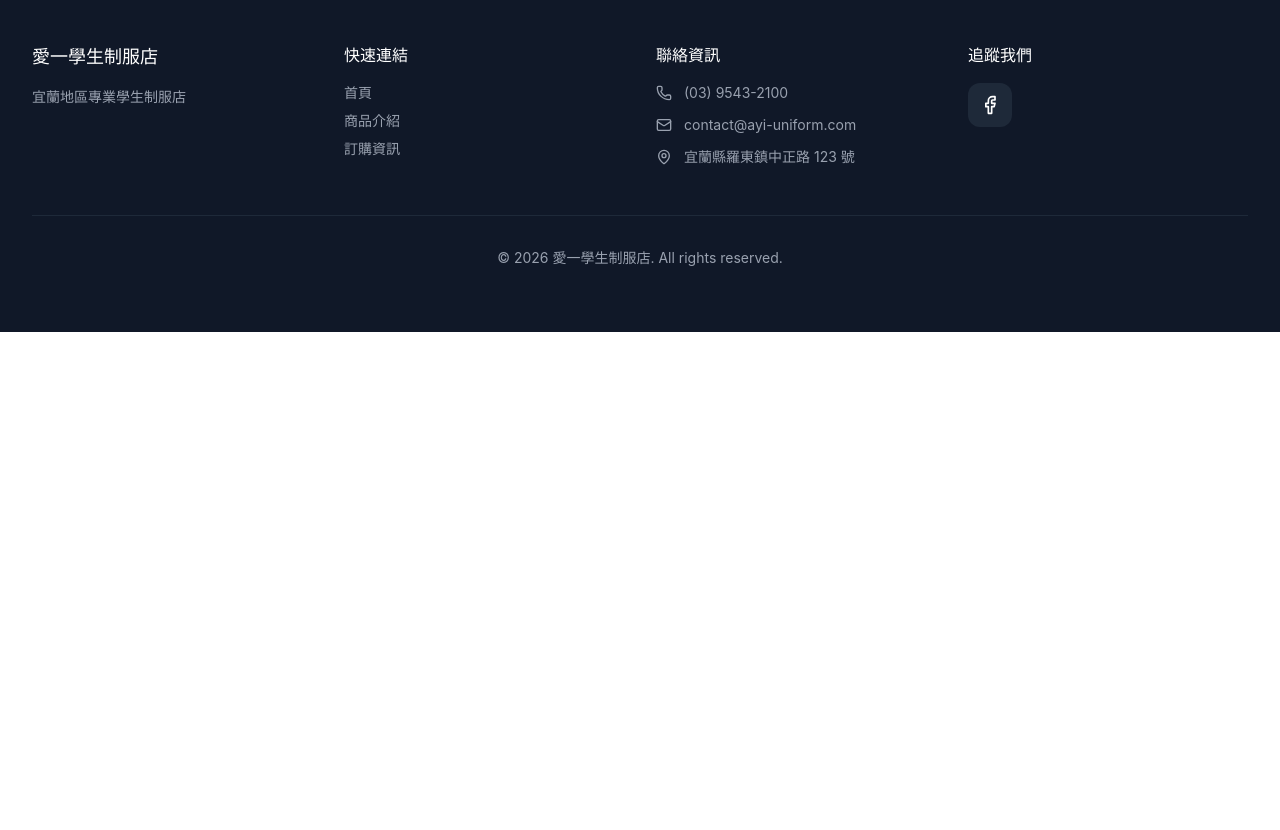
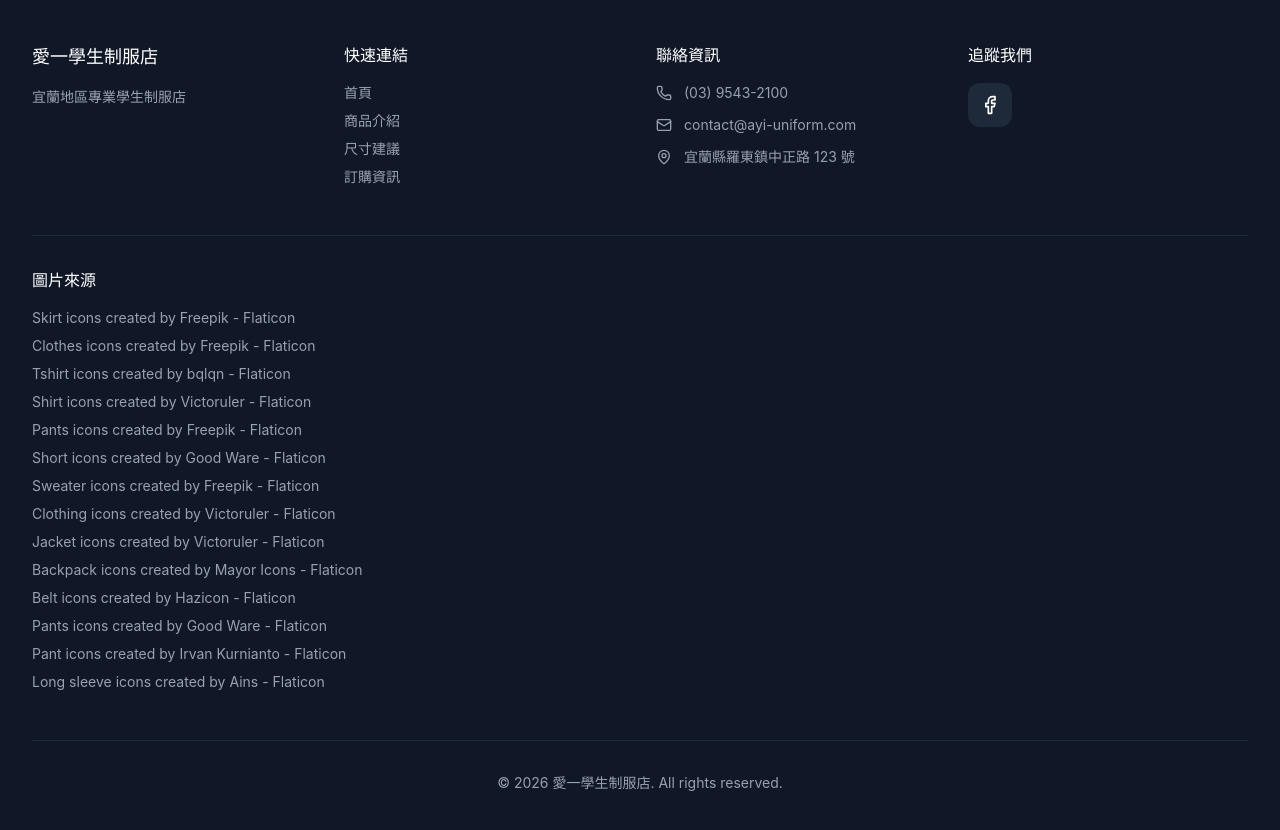
Before and after one commit to CwUrz/aiyiuniform_website, a React (Vite) app: page / in a window 1280 px wide. Shown: the part 4640-5470 px from the top of the page. Before the commit the page ends 4972 px from the top, so only its background shows below. Built offline with nearby package versions, Linux system fonts and the light colour scheme.

Commit message:
change order link

```diff
--- a/src/app/components/Footer.tsx
+++ b/src/app/components/Footer.tsx
@@ -2,12 +2,18 @@ import { Facebook, Mail, MapPin, Phone } from 'lucide-react';
 
 export function Footer() {
   return (
-    <footer id="contact" className="bg-gray-900 text-white py-16">
+    <footer
+      id="contact"
+      className="bg-gray-900 text-white py-16"
+    >
       <div className="max-w-7xl mx-auto px-4 sm:px-6 lg:px-8">
         <div className="grid sm:grid-cols-2 lg:grid-cols-4 gap-8">
           {/* Brand */}
           <div className="space-y-4">
-            <h3 className="text-white">愛一學生制服店</h3>
+            <h3 className="text-white">
+              愛一學生制服店
+            </h3>
+
             <p className="text-gray-400 text-sm leading-relaxed">
               宜蘭地區專業學生制服店
             </p>
@@ -15,15 +21,36 @@ export function Footer() {
 
           {/* Quick Links */}
           <div className="space-y-4">
-            <h4 className="text-white">快速連結</h4>
+            <h4 className="text-white">
+              快速連結
+            </h4>
+
             <div className="flex flex-col gap-2">
-              <a href="#home" className="text-gray-400 hover:text-white transition-colors text-sm">
+              <a
+                href="#home"
+                className="text-gray-400 hover:text-white transition-colors text-sm"
+              >
                 首頁
               </a>
-              <a href="#products" className="text-gray-400 hover:text-white transition-colors text-sm">
+
+              <a
+                href="#products"
+                className="text-gray-400 hover:text-white transition-colors text-sm"
+              >
                 商品介紹
               </a>
-              <a href="#order" className="text-gray-400 hover:text-white transition-colors text-sm">
+
+              <a
+                href="#size-guide"
+                className="text-gray-400 hover:text-white transition-colors text-sm"
+              >
+                尺寸建議
+              </a>
+
+              <a
+                href="#order"
+                className="text-gray-400 hover:text-white transition-colors text-sm"
+              >
                 訂購資訊
               </a>
             </div>
@@ -31,18 +58,30 @@ export function Footer() {
 
           {/* Contact Info */}
           <div className="space-y-4">
-            <h4 className="text-white">聯絡資訊</h4>
+            <h4 className="text-white">
+              聯絡資訊
+            </h4>
+
             <div className="flex flex-col gap-3">
               <div className="flex items-start gap-3">
                 <Phone className="w-4 h-4 text-gray-400 flex-shrink-0 mt-0.5" />
-                <span className="text-gray-400 text-sm">(03) 9543-2100</span>
+
+                <span className="text-gray-400 text-sm">
+                  (03) 9543-2100
+                </span>
               </div>
+
               <div className="flex items-start gap-3">
                 <Mail className="w-4 h-4 text-gray-400 flex-shrink-0 mt-0.5" />
-                <span className="text-gray-400 text-sm">contact@ayi-uniform.com</span>
+
+                <span className="text-gray-400 text-sm">
+                  contact@ayi-uniform.com
+                </span>
               </div>
+
               <div className="flex items-start gap-3">
                 <MapPin className="w-4 h-4 text-gray-400 flex-shrink-0 mt-0.5" />
+
                 <span className="text-gray-400 text-sm">
                   宜蘭縣羅東鎮中正路 123 號
                 </span>
@@ -52,7 +91,10 @@ export function Footer() {
 
           {/* Social */}
           <div className="space-y-4">
-            <h4 className="text-white">追蹤我們</h4>
+            <h4 className="text-white">
+              追蹤我們
+            </h4>
+
             <div className="flex gap-4">
               <a
                 href="https://www.facebook.com/p/%E6%84%9B%E4%B8%80%E5%AD%B8%E7%94%9F%E6%9C%8D-100057064795298/"
@@ -66,9 +108,92 @@ export function Footer() {
           </div>
         </div>
 
+        {/* Image Credits */}
+
+        <div className="mt-12 pt-8 border-t border-gray-800">
+          <h4 className="text-white mb-4">
+            圖片來源
+          </h4>
+
+          <ul className="space-y-2 text-sm text-gray-400 break-words">
+            <li>
+              Skirt icons created by Freepik -
+              Flaticon
+            </li>
+
+            <li>
+              Clothes icons created by Freepik -
+              Flaticon
+            </li>
+
+            <li>
+              Tshirt icons created by bqlqn -
+              Flaticon
+            </li>
+
+            <li>
+              Shirt icons created by Victoruler -
+              Flaticon
+            </li>
+
+            <li>
+              Pants icons created by Freepik -
+              Flaticon
+            </li>
+
+            <li>
+              Short icons created by Good Ware -
+              Flaticon
+            </li>
+
+            <li>
+              Sweater icons created by Freepik -
+              Flaticon
+            </li>
+
+            <li>
+              Clothing icons created by Victoruler -
+              Flaticon
+            </li>
+
+            <li>
+              Jacket icons created by Victoruler -
+              Flaticon
+            </li>
+
+            <li>
+              Backpack icons created by Mayor Icons -
+              Flaticon
+            </li>
+
+            <li>
+              Belt icons created by Hazicon -
+              Flaticon
+            </li>
+
+            <li>
+              Pants icons created by Good Ware -
+              Flaticon
+            </li>
+
+            <li>
+              Pant icons created by Irvan Kurnianto -
+              Flaticon
+            </li>
+
+            <li>
+              Long sleeve icons created by Ains -
+              Flaticon
+            </li>
+          </ul>
+        </div>
+
+        {/* Copyright */}
+
         <div className="mt-12 pt-8 border-t border-gray-800 text-center">
           <p className="text-gray-400 text-sm">
-            © 2026 愛一學生制服店. All rights reserved.
+            © 2026 愛一學生制服店.
+            All rights reserved.
           </p>
         </div>
       </div>
--- a/src/app/components/OrderSection.tsx
+++ b/src/app/components/OrderSection.tsx
@@ -9,17 +9,17 @@ export function OrderSection() {
             <div>
               <h2 className="text-3xl md:text-4xl text-white mb-4">我要訂購</h2>
               <p className="text-gray-300 max-w-2xl mx-auto text-lg">
-                填寫線上訂購表單，我們將盡快與您聯繫確認訂單詳情
+                填寫線上訂購表，我們將盡快與您聯繫確認訂單詳情
               </p>
             </div>
 
             <a
-              href="https://forms.gle/aRG5jUdw13eLJcnY6"
+              href="https://keen-alpaca-015517.netlify.app/"
               target="_blank"
               rel="noopener noreferrer"
               className="inline-flex items-center gap-3 px-8 py-4 bg-white text-gray-900 rounded-xl hover:bg-gray-100 transition-colors shadow-lg text-lg group"
             >
-              前往Google表單訂購
+              前往訂購
               <ExternalLink size={20} className="group-hover:translate-x-1 group-hover:-translate-y-1 transition-transform" />
             </a>
 
```
